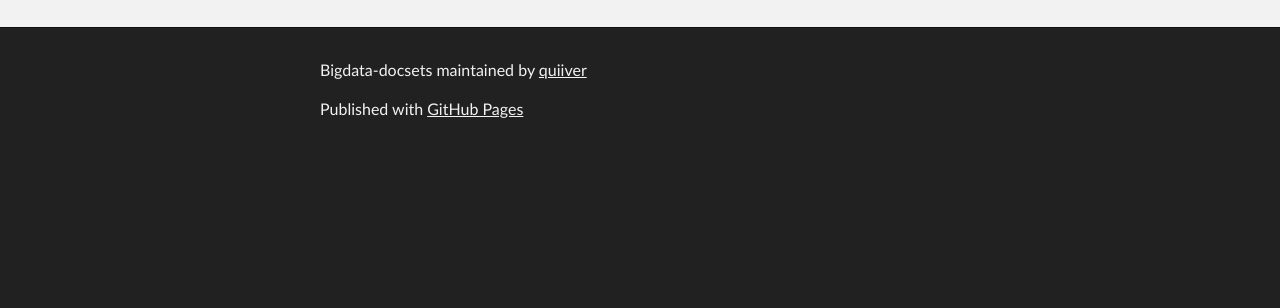
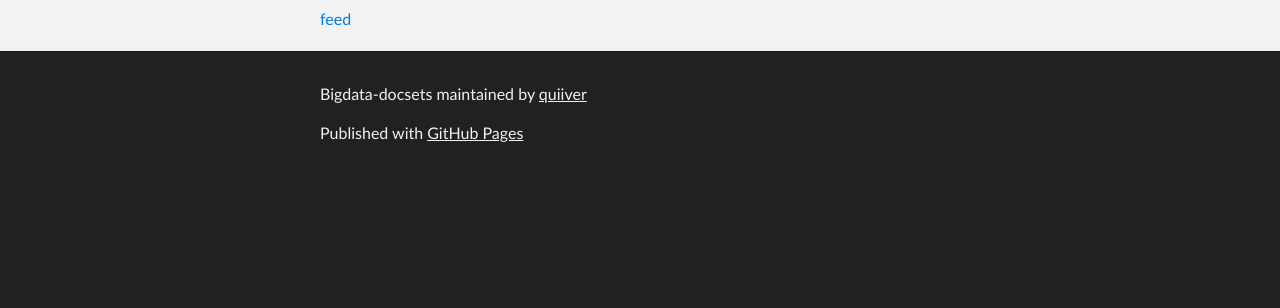
Before and after one commit to quiiver/bigdata-docsets, a plain HTML site: page index.html in a window 1280 px wide. Shown: the part 492-800 px from the top of the page. Drawn offline with Linux system fonts and the light colour scheme.

Commit message:
feed url for cascading

```diff
--- a/index.html
+++ b/index.html
@@ -37,6 +37,7 @@
 
 <h2>
 <a name="cascading" class="anchor" href="#cascading"><span class="octicon octicon-link"></span></a>cascading</h2>
+<a class="feed" href="dash-feed://https%3A%2F%2Fgithub.com%2Fquiiver%2Fbigdata-docsets%2Fraw%2Fmaster%2Ffeeds%2FCascading.xml">feed</a>
       </section>
     </div>
 
```
